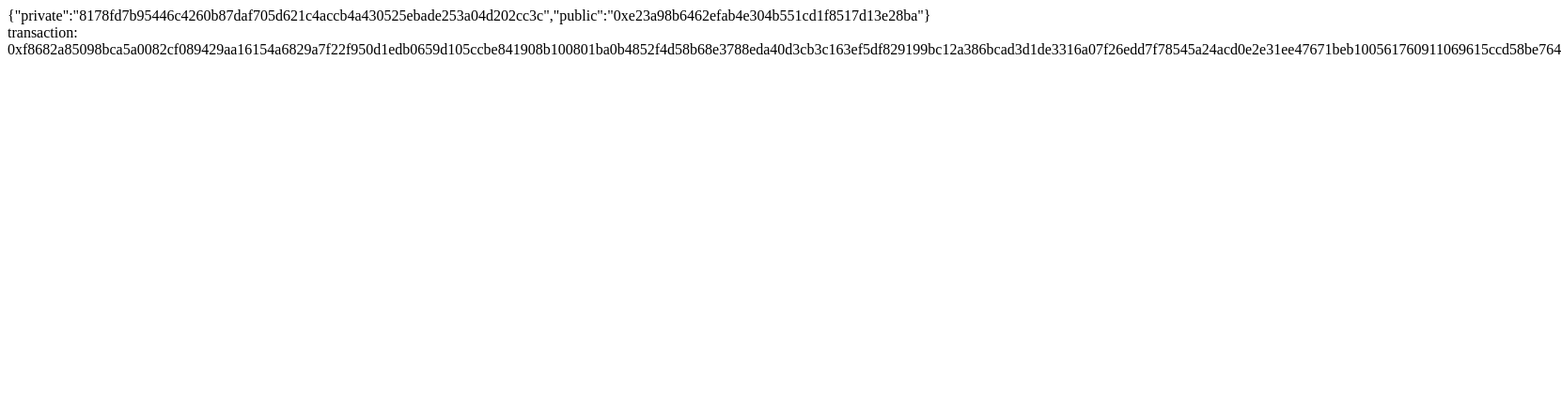
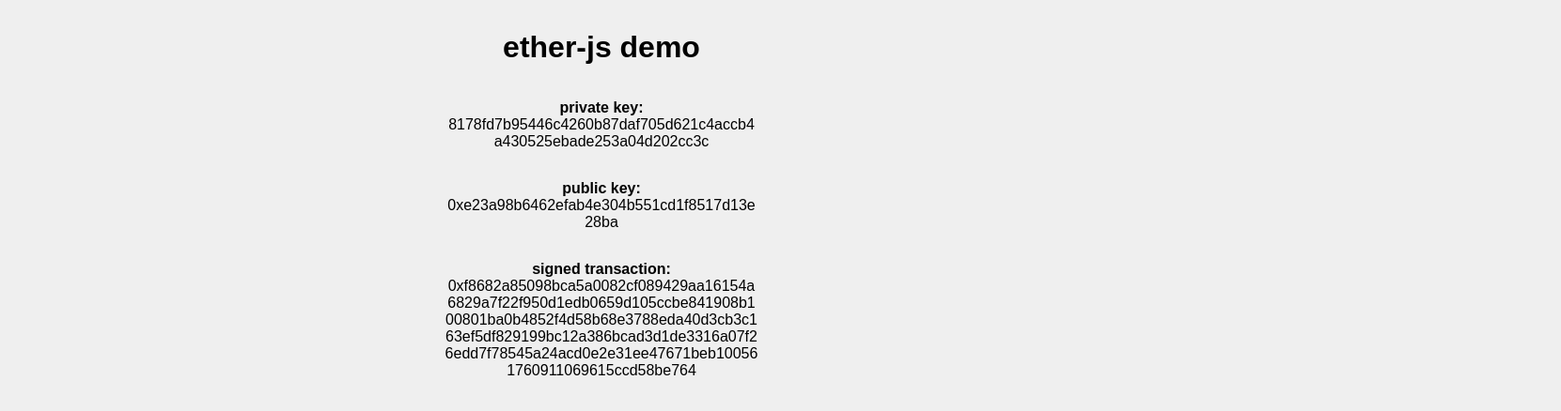
Before and after one commit to RobinLinus/ether-js, a website: page index.html in a window 1280 px wide. Shown: the whole page at 94% size, 1661 px wide, since content can reach past the window. Drawn offline with Linux system fonts and the light colour scheme.

Commit message:
Style demo

```diff
--- a/index.html
+++ b/index.html
@@ -13,5 +13,12 @@ var signedTx = Ether.signTransaction(keys.private, Ether.generateTx(
 		53000											 //gasLimit
 	)
 );
-document.write(JSON.stringify(keys)+"<br>transaction: "+signedTx);
+
+var example = "<style>body{text-align:center;padding-top:24px;font-family:sans-serif;background:#efefef;}span{word-break: break-all; max-width:334px;padding:16px;display:inline-block}</style>" +
+			  "<h1>ether-js demo</h1>" +
+			  "<span><b>private key:</b><br> "+keys.private+"</span><br>" +
+   			  "<span><b>public key: </b><br>"+keys.public+"</span><br>" +
+   			  "<span><b>signed transaction:</b><br> "+signedTx+"</span><br>";
+
+document.write(example);
 </script>
--- a/index.js
+++ b/index.js
@@ -3,7 +3,6 @@ window.Ether=(function(){
 	var Buffer=require("buffer/").Buffer,
 	ethereumjsTx=require("ethereumjs-tx"),
 	privateToAddress=require("ethereumjs-util").privateToAddress;
-
 
 
 	function generateKeys(){
```
